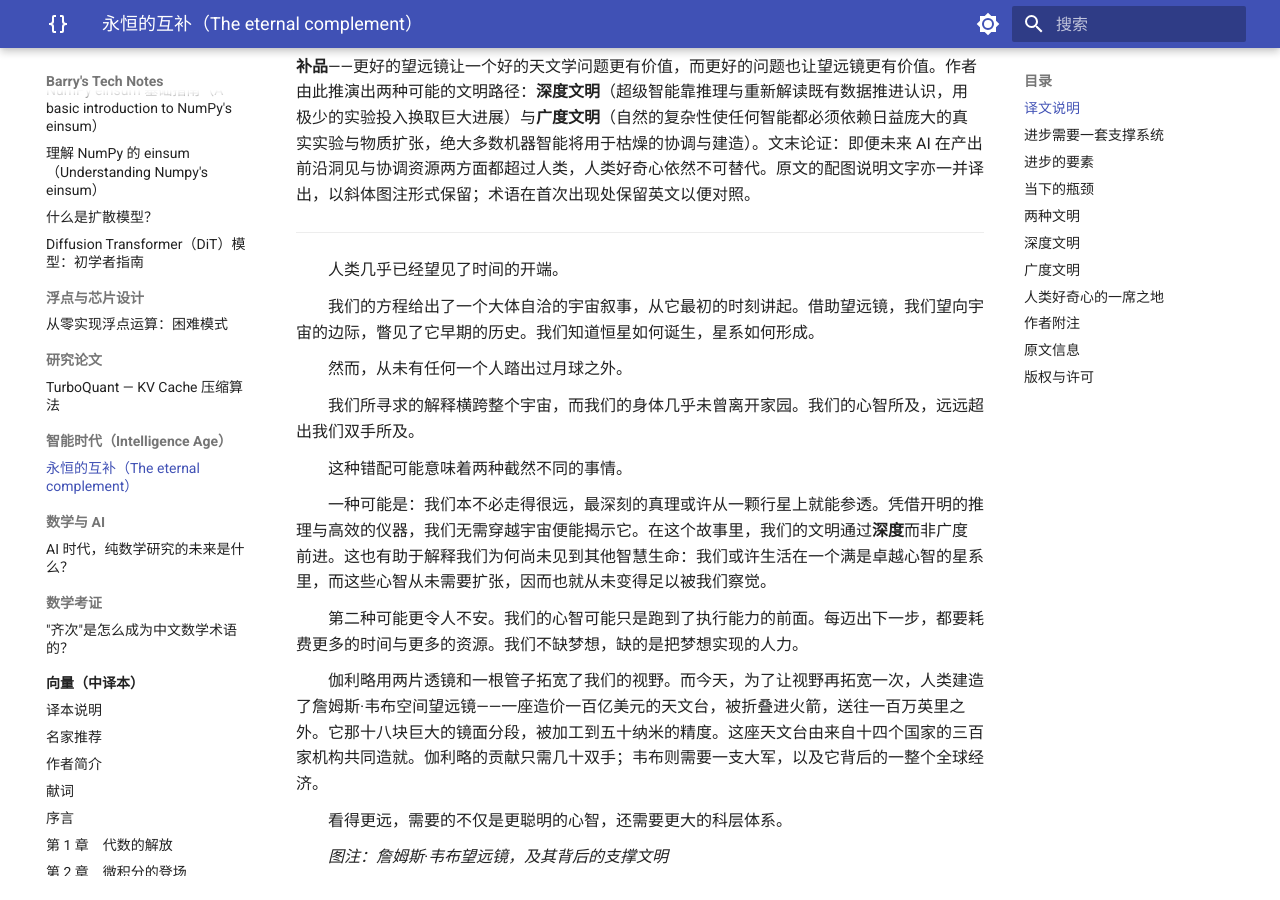
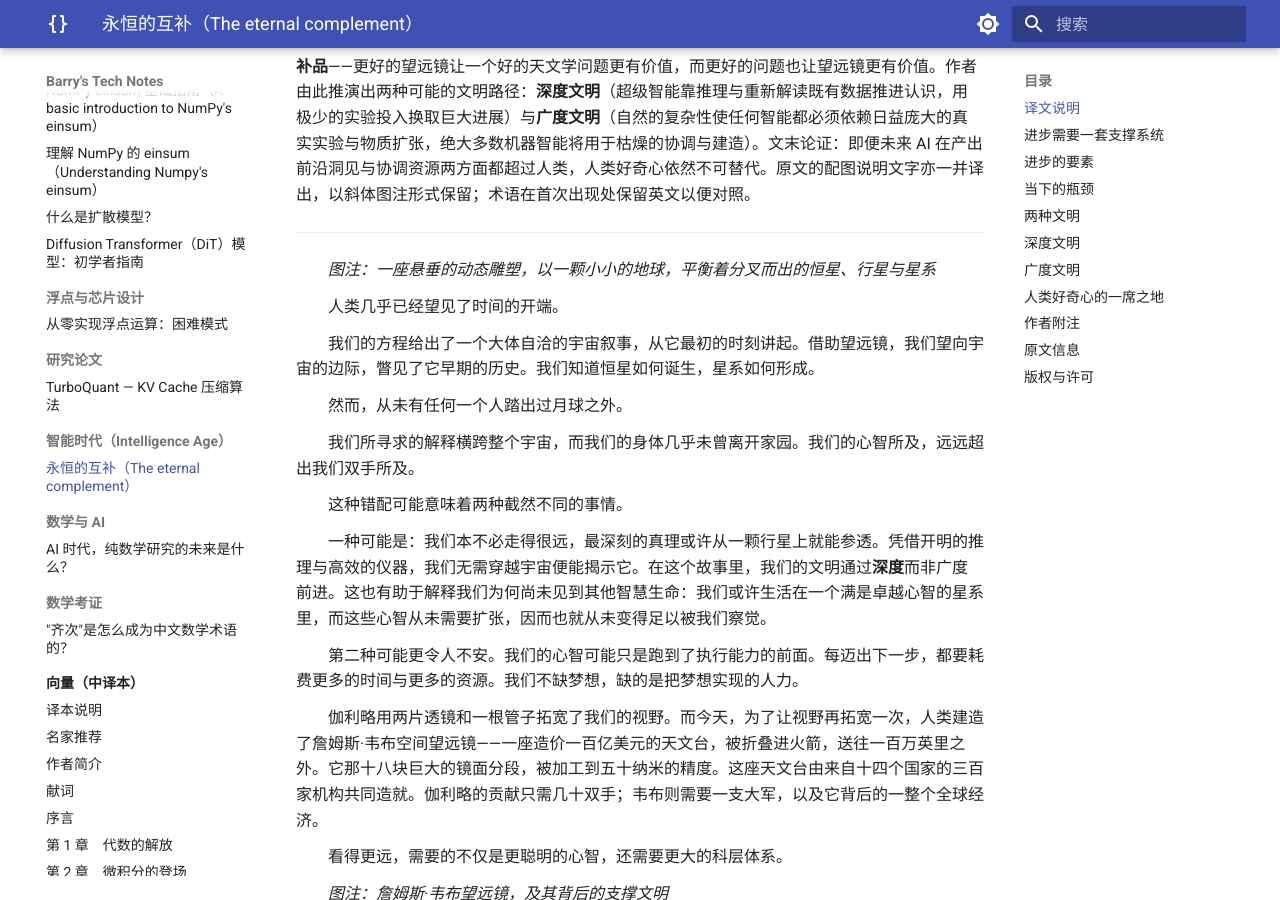
Before and after one commit to mypopydev/mypopydev.github.io, an MkDocs documentation site: the page built from docs/articles/the-eternal-complement-zh.md, in a window 1280 px wide and 900 px high, scrolled down 401 px. Built offline with MkDocs 1.6.1 and Material for MkDocs 9.7.7, drawn with Linux system fonts in a browser that asks for light colours.

Commit message:
docs(articles): 补上 OpenAI 译文遗漏的主图图注
原文共 10 处配图说明，此前漏译开头的悬垂雕塑主图（图注 9→10）

```diff
--- a/docs/articles/the-eternal-complement-zh.md
+++ b/docs/articles/the-eternal-complement-zh.md
@@ -11,6 +11,8 @@
 本文为 OpenAI「智能时代」平台「下一经济」系列的开篇之作，2026 年 10 月 1 日发布，作者为 Hemanth Asirvatham 与 Elliott Mokski。文章从「人类几乎望见了时间的开端，却从未踏出月球」这一反差切入，提出一个经济学式的核心论断：前沿智能与实现想法所需的执行能力是**互补品**——更好的望远镜让一个好的天文学问题更有价值，而更好的问题也让望远镜更有价值。作者由此推演出两种可能的文明路径：**深度文明**（超级智能靠推理与重新解读既有数据推进认识，用极少的实验投入换取巨大进展）与**广度文明**（自然的复杂性使任何智能都必须依赖日益庞大的真实实验与物质扩张，绝大多数机器智能将用于枯燥的协调与建造）。文末论证：即便未来 AI 在产出前沿洞见与协调资源两方面都超过人类，人类好奇心依然不可替代。原文的配图说明文字亦一并译出，以斜体图注形式保留；术语在首次出现处保留英文以便对照。
 
 ---
+
+*图注：一座悬垂的动态雕塑，以一颗小小的地球，平衡着分叉而出的恒星、行星与星系*
 
 人类几乎已经望见了时间的开端。
 
```
